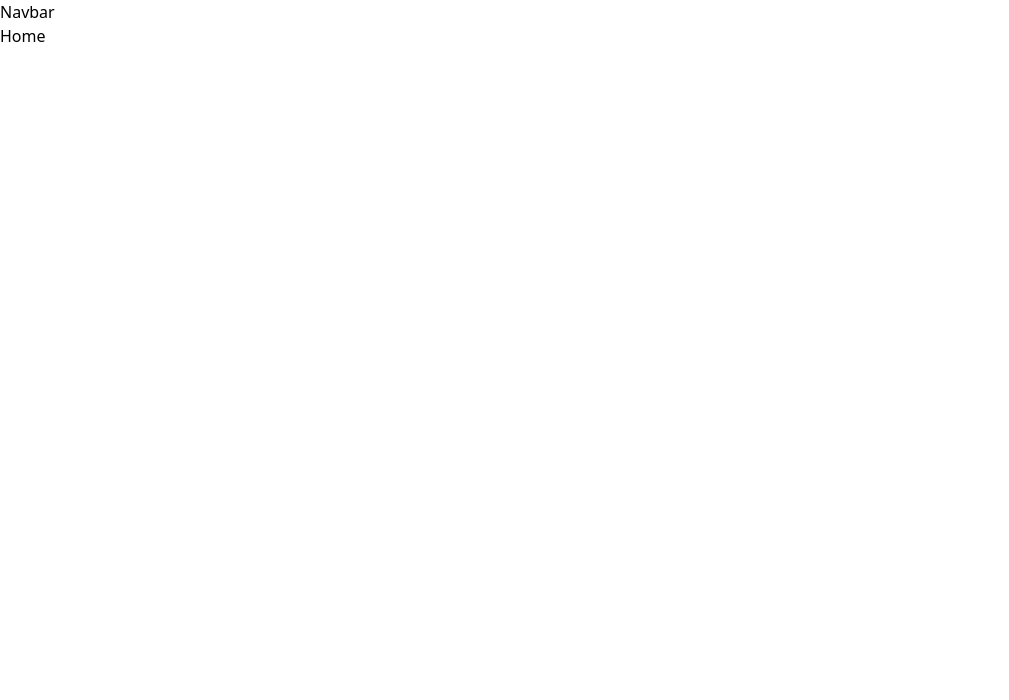
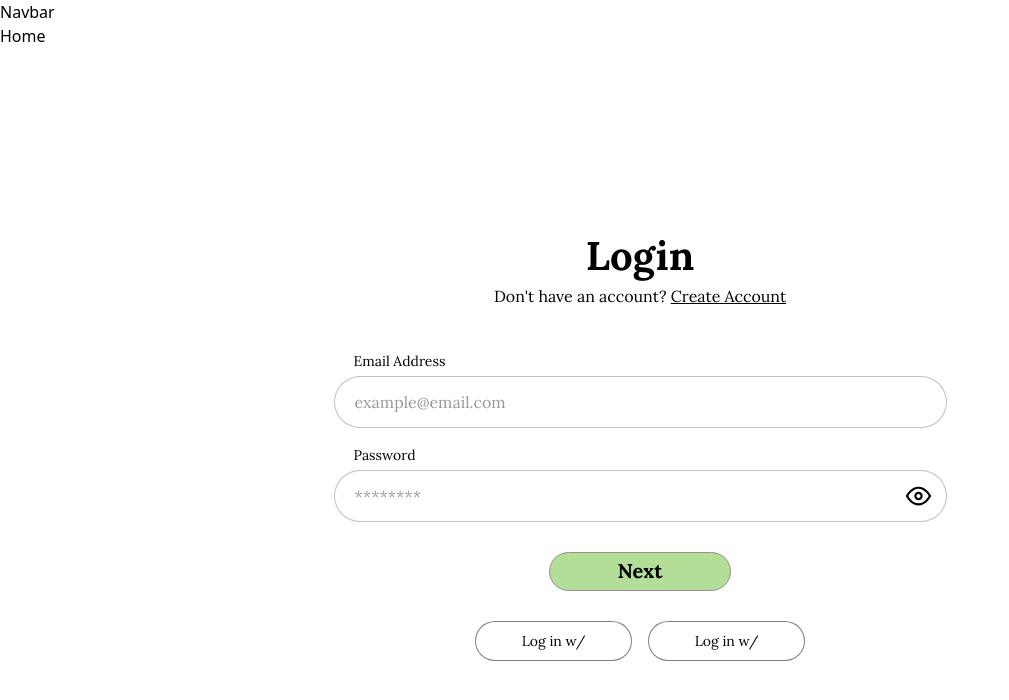
Before and after one commit to hack4impact-calpoly/one-cool-earth-25, a Next.js app: page / in a window 1280 px wide. Shown: the top 700 px of the page, without its empty margins (0-1009 px from the left). Built offline with nearby package versions, Linux system fonts and the light colour scheme.

Commit message:
Feat: Add CSS

```diff
--- a/src/app/page.tsx
+++ b/src/app/page.tsx
@@ -1,10 +1,12 @@
 import Navbar from "@/components/Navbar";
+import LoginPage from "./login/page";
 
 export default function Home() {
   return (
     <main>
       <Navbar />
       <h1>Home</h1>
+      <LoginPage />
     </main>
   );
 }
--- a/src/components/LoginForm.tsx
+++ b/src/components/LoginForm.tsx
@@ -1,6 +1,10 @@
 "use client";
 
 import { useMemo, useState } from "react";
+import styles from "../styles/LoginForm.module.css";
+import Image from "next/image";
+import eyeClosed from "../icons/eyeClosed.svg";
+import eyeShow from "../icons/eyeShow.svg";
 
 export default function LoginForm() {
   const [email, setEmail] = useState("");
@@ -15,24 +19,25 @@ export default function LoginForm() {
   }
 
   return (
-    <div className="login">
-      <h1 className="login-title">Login</h1>
+    <div className={styles.loginCard}>
+      <h1 className={styles.title}>Login</h1>
 
-      <p className="login-subtitle">
+      <p className={styles.subtitle}>
         Don&apos;t have an account?{" "}
-        <a className="login-link" href="/create-account">
+        <a className={styles.loginLink} href="/create-account">
           Create Account
         </a>
       </p>
 
-      <form className="login-form" onSubmit={handleSubmit}>
-        <div className="form-group">
-          <label className="form-label" htmlFor="email">
+      <form className={styles.loginForm} onSubmit={handleSubmit}>
+        <div className={styles.formGroup}>
+          <label className={styles.formLabel} htmlFor="email">
             Email Address
           </label>
+
           <input
             id="email"
-            className="form-input"
+            className={styles.formInput}
             placeholder="example@email.com"
             value={email}
             onChange={(e) => setEmail(e.target.value)}
@@ -41,15 +46,15 @@ export default function LoginForm() {
           />
         </div>
 
-        <div className="form-group">
-          <label className="form-label" htmlFor="password">
+        <div className={styles.formGroup}>
+          <label className={styles.formLabel} htmlFor="password">
             Password
           </label>
 
-          <div className="password-row">
+          <div className={styles.passwordWrapper}>
             <input
               id="password"
-              className="form-input"
+              className={styles.formInput}
               placeholder="********"
               value={password}
               onChange={(e) => setPassword(e.target.value)}
@@ -57,21 +62,26 @@ export default function LoginForm() {
               autoComplete="current-password"
             />
 
-            <button type="button" className="password-toggle" onClick={() => setShowPassword((prev) => !prev)}>
-              {showPassword ? "Hide" : "Show"}
+            <button type="button" className={styles.passwordToggle} onClick={() => setShowPassword((prev) => !prev)}>
+              {showPassword ? (
+                <Image src={eyeClosed} alt="Hide" width={25} height={25} />
+              ) : (
+                <Image src={eyeShow} alt="Show" width={25} height={25} />
+              )}
             </button>
           </div>
         </div>
 
-        <button className="login-button" type="submit" disabled={!canSubmit}>
+        <button className={styles.loginButton} type="submit" disabled={!canSubmit}>
           Next
         </button>
 
-        <div className="oauth-row">
-          <button type="button" className="oauth-button" onClick={() => alert("OAuth later")}>
+        <div className={styles.oauthRow}>
+          <button type="button" className={styles.oauthButton}>
             Log in w/
           </button>
-          <button type="button" className="oauth-button" onClick={() => alert("OAuth later")}>
+
+          <button type="button" className={styles.oauthButton}>
             Log in w/
           </button>
         </div>
--- /dev/null
+++ b/src/styles/LoginForm.module.css
@@ -0,0 +1,117 @@
+@import url("https://fonts.googleapis.com/css2?family=Lora:wght@400;500;700&display=swap");
+
+.loginCard {
+  min-height: 100vh;
+  display: flex;
+  flex-direction: column;
+  justify-content: center;
+  align-items: center;
+  font-family: Lora;
+}
+
+.title {
+  font-weight: 700;
+  font-size: 40px;
+  line-height: 100%;
+  text-align: center;
+  margin-bottom: 12px;
+}
+
+.subtitle {
+  font-weight: 400;
+  font-size: 16px;
+  line-height: 100%;
+  text-align: center;
+  margin-bottom: 50px;
+}
+
+.loginLink {
+  text-decoration: underline;
+}
+
+.loginForm {
+  display: flex;
+  flex-direction: column;
+  gap: 20px;
+}
+
+.formGroup {
+  display: flex;
+  flex-direction: column;
+  gap: 8px;
+}
+
+.formLabel {
+  font-weight: 400;
+  font-size: 14px;
+  line-height: 100%;
+  padding-left: 20px;
+}
+
+.formInput {
+  width: 613px;
+  height: 52px;
+  padding: 0 50px 0 20px;
+  border-radius: 30px;
+  border: 1px solid #00000040;
+  font-weight: 500;
+  font-size: 16px;
+  line-height: 100%;
+}
+
+.formInput::placeholder {
+  font-weight: 400;
+  font-size: 16px;
+  line-height: 100%;
+  color: #999;
+}
+
+.passwordWrapper {
+  position: relative;
+  width: 613px;
+}
+
+.passwordToggle {
+  position: absolute;
+  right: 16px;
+  top: 50%;
+  transform: translateY(-50%);
+  background: none;
+  border: none;
+  font-size: 14px;
+  cursor: pointer;
+  color: #333;
+}
+
+.loginButton {
+  width: 182px;
+  height: 39px;
+  align-self: center;
+  border-radius: 30px;
+  border: 1px solid #a28d8d;
+  background-color: #b2de98;
+  font-weight: 700;
+  font-size: 20px;
+  line-height: 100%;
+  cursor: pointer;
+  margin-top: 10px;
+}
+
+.oauthRow {
+  display: flex;
+  justify-content: center;
+  gap: 16px;
+  margin-top: 10px;
+}
+
+.oauthButton {
+  width: 157px;
+  height: 40px;
+  border-radius: 30px;
+  border: 1px solid #00000080;
+  background: white;
+  font-weight: 400;
+  font-size: 14px;
+  line-height: 100%;
+  cursor: pointer;
+}
```
Also changed, not shown: src/icons/eyeClosed.svg (added), src/icons/eyeShow.svg (added).
